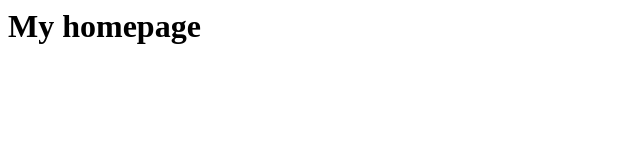
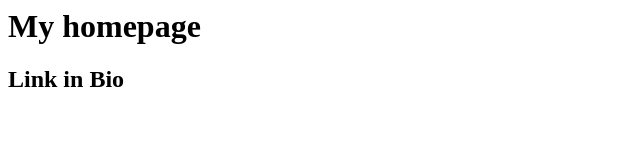
Before and after one commit to g6ayoub/link-in-bio, a plain HTML site: page index.html in a window 1280 px wide. Shown: the whole page, without its empty margins (0-640 px from the left). Drawn offline with Linux system fonts and the light colour scheme.

Commit message:
Added Subheading

```diff
--- a/index.html
+++ b/index.html
@@ -1 +1,2 @@
 <h1>My homepage</h1>
+<h2>Link in Bio</h2>
```
